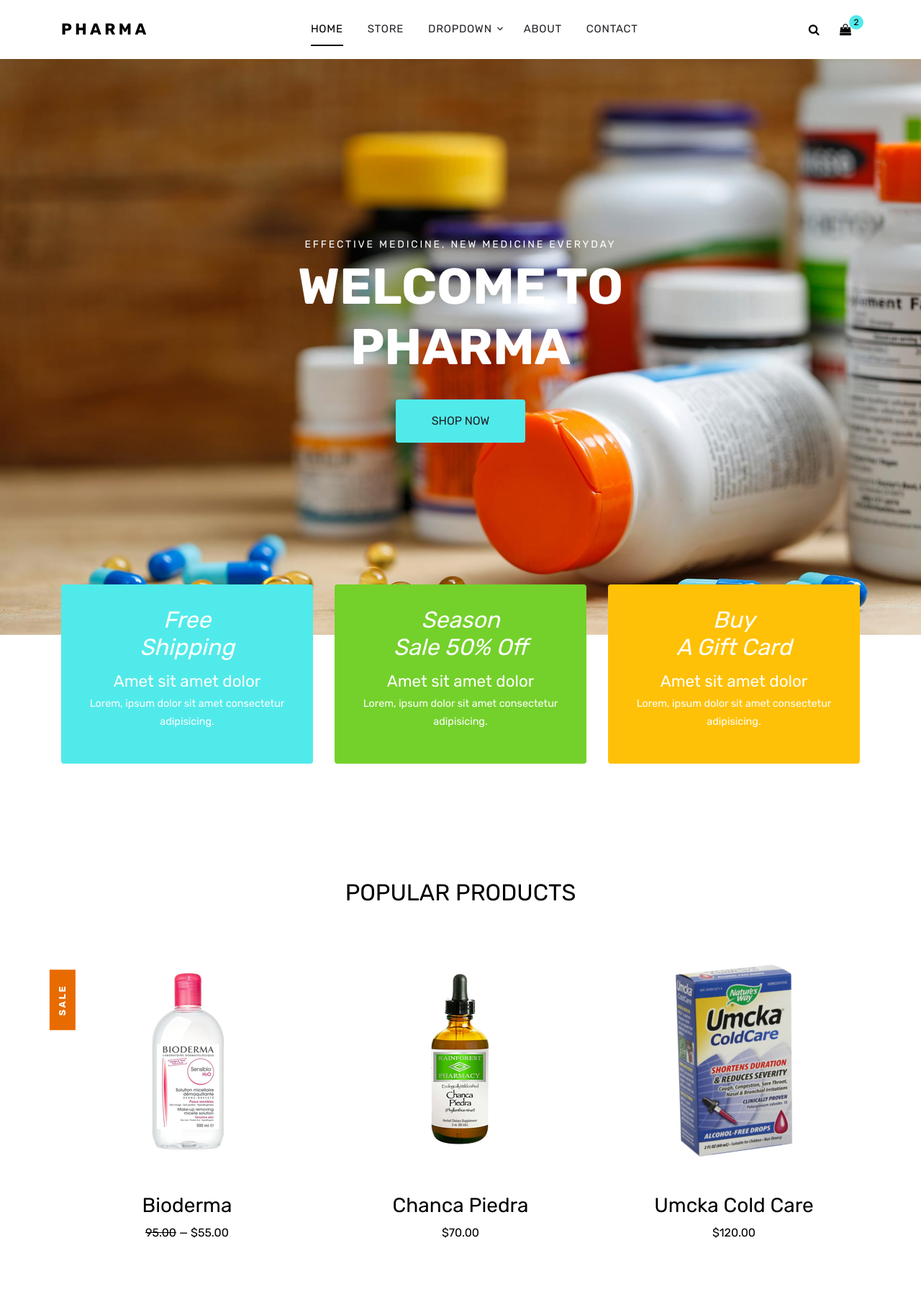
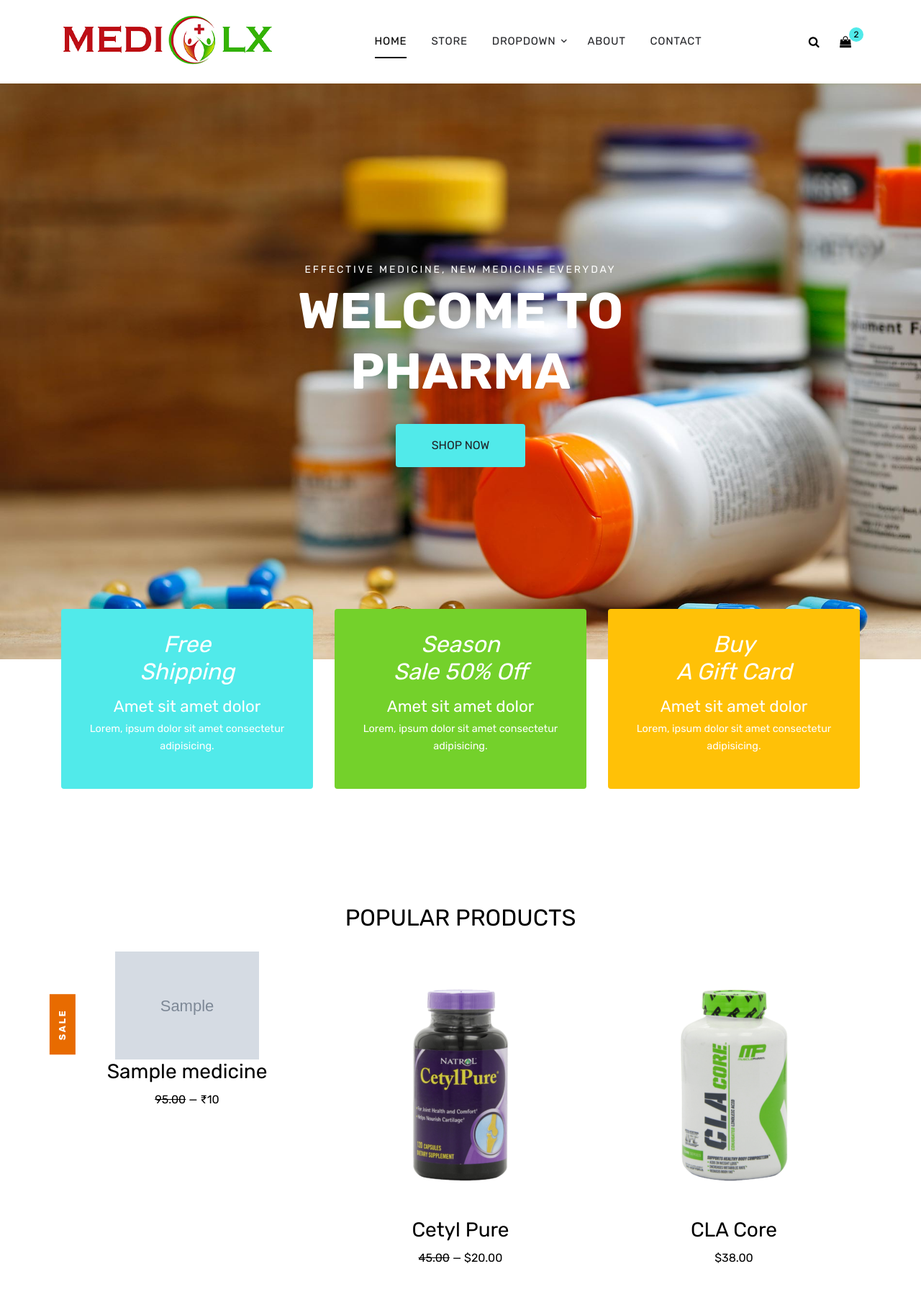
Before and after one commit to sakshipatil19/Medi-OLX, a Flask app: page / in a window 1280 px wide. Shown: the top 1802 px of the page at 72% size. Run offline with Flask 2, Linux system fonts and the light colour scheme; tables that the repository leaves empty hold one stand-in row (values such as "Sample post"); grey boxes marked "Sample" are stand-in pictures; some libraries are stand-ins or nearby versions; some web fonts are replaced.

Commit message:
26, Sept 2022

```diff
--- a/frontend/config.json
+++ b/frontend/config.json
@@ -4,7 +4,7 @@
         "local_server":"True",
         "local_uri":"mysql://root:@localhost/mediolx",
         "prod_uri":"mysql://root:@localhost/mediolx",
-        "login_img": "logo.png"
+        "logo": "logo.png"
     }
 
 }
--- a/frontend/main.py
+++ b/frontend/main.py
@@ -29,6 +29,7 @@ class Medicines(db.Model):
 
 @app.route("/", methods=['GET', 'POST'])
 def home():
-    return render_template('index.html', params = params)
+    medicine = Medicines.query.filter_by().all()[0:3]
+    return render_template('index.html', params = params, medicine = medicine)
 
 app.run(debug = True)
--- a/frontend/templates/index.html
+++ b/frontend/templates/index.html
@@ -2,7 +2,7 @@
 <html lang="en">
 
 <head>
-  <title>Pharma &mdash; Colorlib Template</title>
+  <title>Medi-OLX</title>
   <meta charset="utf-8">
   <meta name="viewport" content="width=device-width, initial-scale=1, shrink-to-fit=no">
 
@@ -40,13 +40,14 @@
         <div class="d-flex align-items-center justify-content-between">
           <div class="logo">
             <div class="site-logo">
-              <a href="index.html" class="js-logo-clone">Pharma</a>
+              {% set fname = 'images/' + params['logo'] %}
+              <a href="/" class="js-logo-clone"> <img src="{{url_for('static', filename = fname)}}" alt=""> </a>
             </div>
           </div>
           <div class="main-nav d-none d-lg-block">
             <nav class="site-navigation text-right text-md-center" role="navigation">
               <ul class="site-menu js-clone-nav d-none d-lg-block">
-                <li class="active"><a href="index.html">Home</a></li>
+                <li class="active"><a href="/">Home</a></li>
                 <li><a href="shop.html">Store</a></li>
                 <li class="has-children">
                   <a href="#">Dropdown</a>
@@ -84,7 +85,7 @@
       </div>
     </div>
 
-    <div class="site-blocks-cover" style="background-image: url('images/hero_1.jpg');">
+    <div class="site-blocks-cover" style="background-image: url('{{url_for('static', filename = 'images/hero_1.jpg')}}');">
       <div class="container">
         <div class="row">
           <div class="col-lg-7 mx-auto order-lg-2 align-self-center">
@@ -150,13 +151,15 @@
         </div>
 
         <div class="row">
+          {% for medicine in medicine %}
+          {% set img_med = 'images/' + medicine.image %}
           <div class="col-sm-6 col-lg-4 text-center item mb-4">
             <span class="tag">Sale</span>
-            <a href="shop-single.html"> <img src="images/product_01.png" alt="Image"></a>
-            <h3 class="text-dark"><a href="shop-single.html">Bioderma</a></h3>
-            <p class="price"><del>95.00</del> &mdash; $55.00</p>
+            <a href="shop-single.html"> <img src="{{url_for('static', filename = img_med)}}" alt="Image" width=200px></a>
+            <h3 class="text-dark"><a href="shop-single.html">{{medicine.name}}</a></h3>
+            <p class="price"><del>95.00</del> &mdash; ₹{{medicine.price}}</p>
           </div>
-          <div class="col-sm-6 col-lg-4 text-center item mb-4">
+          <!-- <div class="col-sm-6 col-lg-4 text-center item mb-4">
             <a href="shop-single.html"> <img src="images/product_02.png" alt="Image"></a>
             <h3 class="text-dark"><a href="shop-single.html">Chanca Piedra</a></h3>
             <p class="price">$70.00</p>
@@ -165,8 +168,8 @@
             <a href="shop-single.html"> <img src="images/product_03.png" alt="Image"></a>
             <h3 class="text-dark"><a href="shop-single.html">Umcka Cold Care</a></h3>
             <p class="price">$120.00</p>
-          </div>
-
+          </div> -->
+          {% endfor %}
           <div class="col-sm-6 col-lg-4 text-center item mb-4">
 
             <a href="shop-single.html"> <img src="images/product_04.png" alt="Image"></a>
@@ -185,6 +188,7 @@
             <p class="price"><del>$89</del> &mdash; $38.00</p>
           </div>
         </div>
+
         <div class="row mt-5">
           <div class="col-12 text-center">
             <a href="shop.html" class="btn btn-primary px-4 py-3">View All Products</a>
```
Also changed, not shown: frontend/static/images/logo.png (added).
